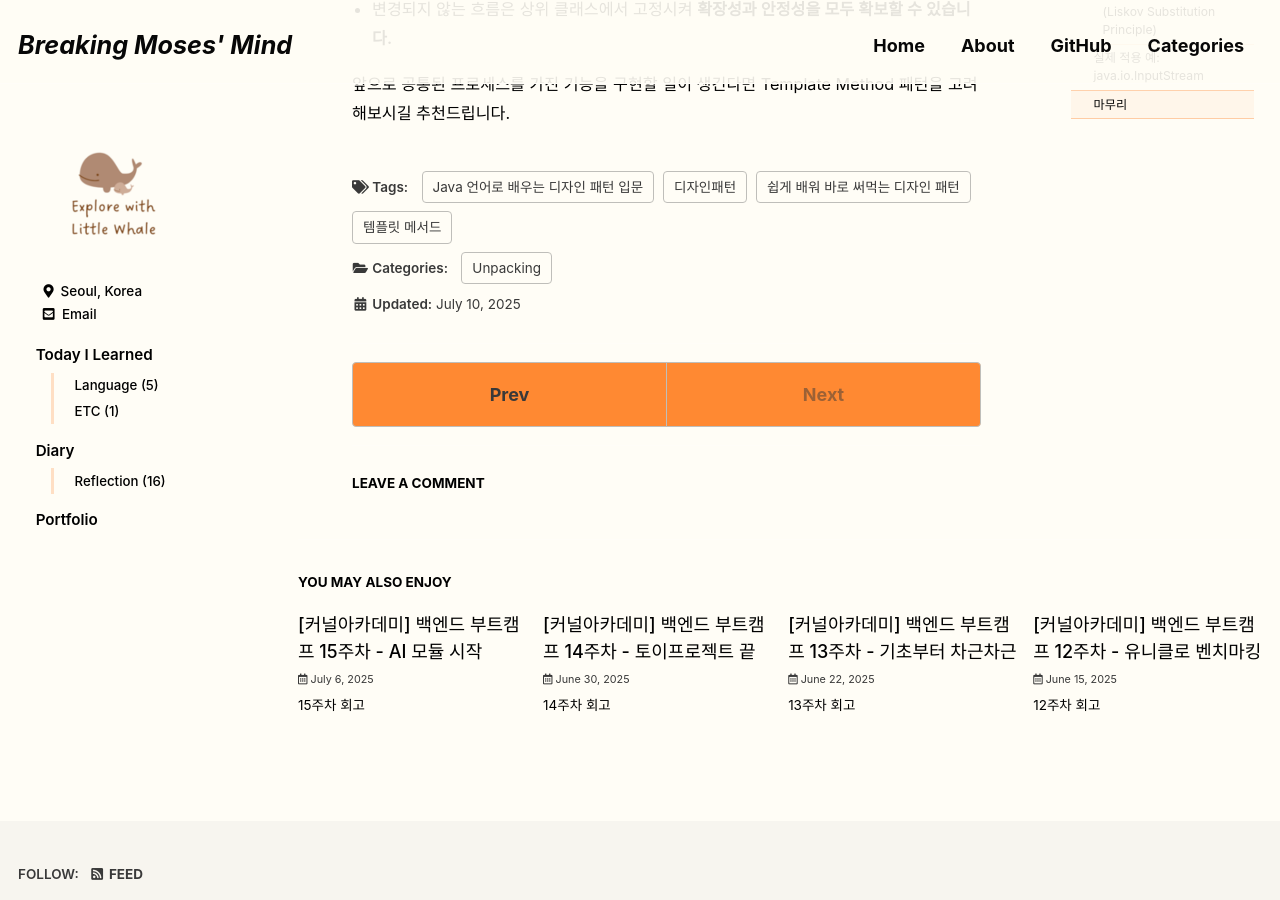
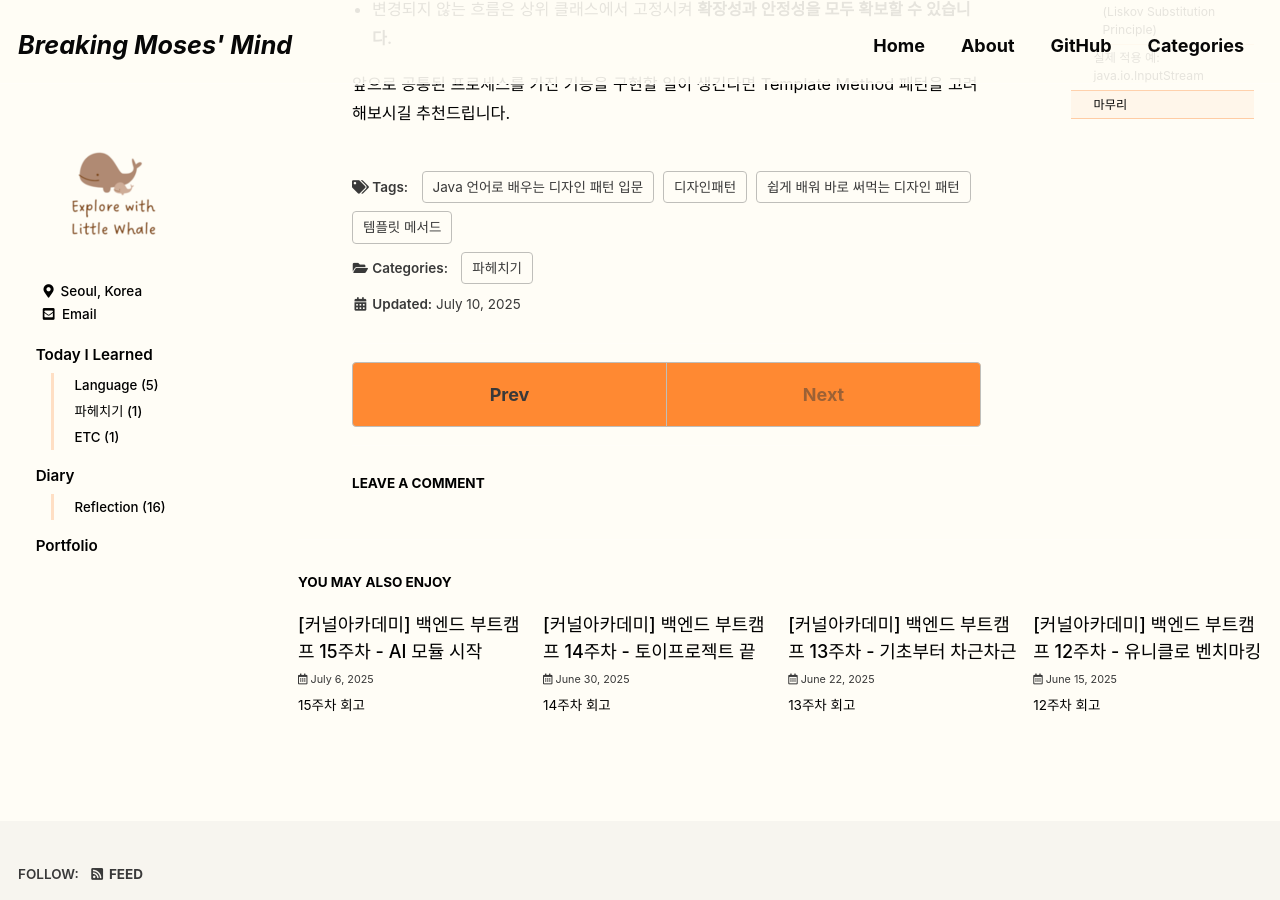
Before and after one commit to moset1/moset1.github.io, a Jekyll site: the page built from _posts/2025-07-10-unpacking-template-method.md, in a window 1280 px wide and 900 px high, scrolled down 3257 px. Built offline with Jekyll 4.4.1, drawn with Linux system fonts in a browser that asks for light colours; cached includes are drawn as plain includes; some web fonts are replaced; comment, search, counter and statistics services are not loaded.

Commit message:
카테고리 수정

```diff
--- a/_posts/2025-07-10-unpacking-template-method.md
+++ b/_posts/2025-07-10-unpacking-template-method.md
@@ -3,7 +3,7 @@ title: "[디자인 패턴 시리즈] Template Method 파헤치기"
 excerpt: "디자인 패턴 중 하나인 Template Method의 배경과 개념, 원칙을 예제로 알아봅니다."
 
 categories:
-  - Unpacking
+  - 파헤치기
 tags: ["디자인패턴", "템플릿 메서드", "Java 언어로 배우는 디자인 패턴 입문", "쉽게 배워 바로 써먹는 디자인 패턴"]
 
 permalink: /unpacking/template-method/
```
